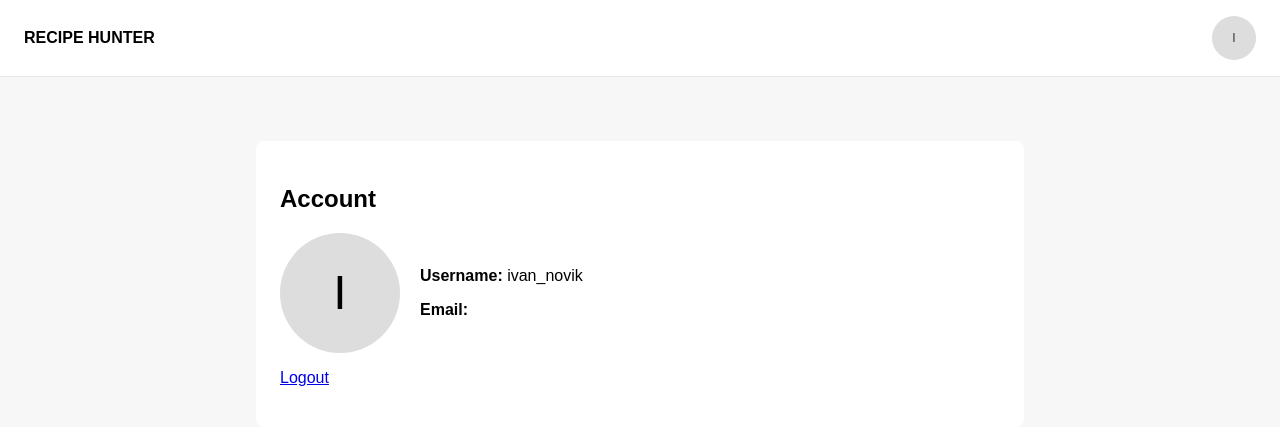
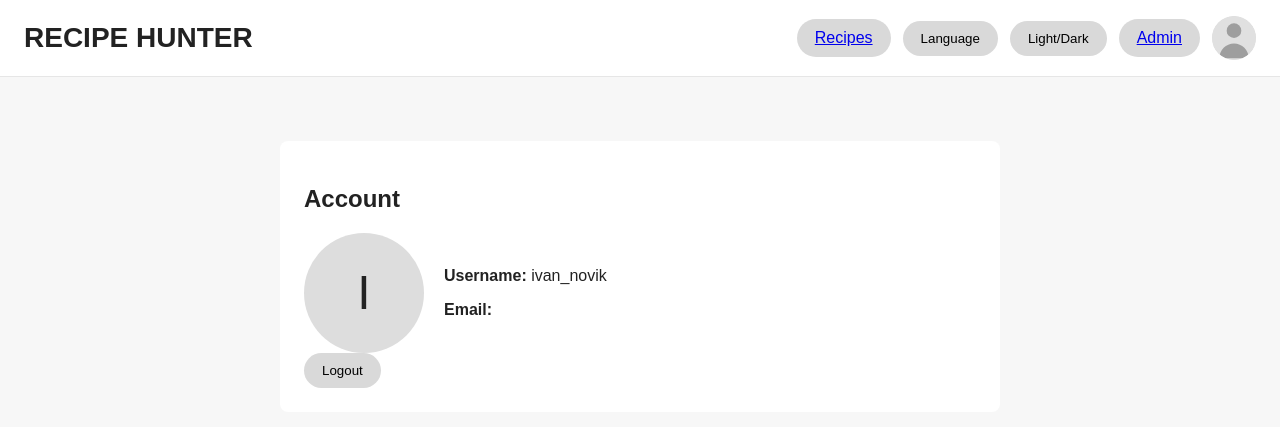
Before and after one commit to Tylonos/Recipe-Hunter, a Django app: page /recipes/account/ in a window 1280 px wide. Shown: the top 427 px of the page. Run offline with Django 5.2, Linux system fonts and the light colour scheme; a user stored in the database is signed in; data comes from the database, SQL or seed files in the repository; both versions use the stored data as it was after the commit.

Commit message:
accounts changes and modified login/aacount/reg pages

```diff
--- a/recipes/forms.py
+++ b/recipes/forms.py
@@ -7,6 +7,7 @@ from .models import Profile
 
 
 class UserRegisterForm(UserCreationForm):
+    username = forms.CharField(max_length=15, help_text='Required. 15 characters or fewer. Letters, digits and @/./+/-/_ only.')
     email = forms.EmailField(required=True)
 
     class Meta:
--- a/recipes/models.py
+++ b/recipes/models.py
@@ -9,6 +9,7 @@ class Recipe(models.Model):
     title = models.CharField(max_length=200)
     description = models.TextField()
     cooking_time = models.IntegerField()
+    author = models.ForeignKey('auth.User', on_delete=models.CASCADE, related_name='recipes', blank=True, null=True)
     image = models.ImageField(upload_to='recipe_images/', blank=True, null=True)
     created_at = models.DateTimeField(auto_now_add=True)
 
--- a/recipes/static/recipes/style.css
+++ b/recipes/static/recipes/style.css
@@ -98,6 +98,8 @@ body {
     font-size: 28px;
     font-weight: bold;
 }
+
+.brand { font-weight:700; font-size:28px; text-decoration:none; color:inherit }
 
 .topbar-right {
     display: flex;
--- a/recipes/views.py
+++ b/recipes/views.py
@@ -6,6 +6,7 @@ from django.contrib import messages
 from django.contrib.auth.decorators import login_required
 from django.contrib.auth.views import LoginView, LogoutView
 from .forms import UserRegisterForm, ProfileForm
+from .models import Profile
 
 
 def recipe_list(request):
@@ -24,9 +25,15 @@ def register(request):
         profile_form = ProfileForm(request.POST, request.FILES)
         if user_form.is_valid() and profile_form.is_valid():
             user = user_form.save()
-            profile = profile_form.save(commit=False)
-            profile.user = user
-            profile.save()
+            # A Profile is automatically created by the post_save signal for User.
+            # Use get_or_create to avoid UNIQUE constraint errors when a Profile
+            # already exists for the newly created user.
+            profile, created = Profile.objects.get_or_create(user=user)
+            # If the form uploaded an image, update the profile image.
+            image = profile_form.cleaned_data.get('image')
+            if image:
+                profile.image = image
+                profile.save()
             messages.success(request,'Your account has been created. You can now log in.')
             return redirect('recipes:login')
     else:
--- a/static/recipes/auth.css
+++ b/static/recipes/auth.css
@@ -4,7 +4,7 @@ body { font-family: Arial, sans-serif; background:#f7f7f7; margin:0 }
 .brand { font-weight:700 }
 .top-actions { display:flex; align-items:center }
 .profile-btn { display:inline-block; width:44px; height:44px; border-radius:50%; overflow:hidden; text-decoration:none; background:#ddd; color:#333; display:flex; align-items:center; justify-content:center }
-.profile-img { width:100%; height:100%; object-fit:cover }
+.profile-btn img.profile-img { width:44px; height:44px; display:block; object-fit:cover; border-radius:50% }
 .profile-placeholder { font-size:12px; padding:6px }
 .container { padding:24px }
 .auth-card { max-width:480px; margin:40px auto; background:#fff; padding:24px; border-radius:8px; box-shadow:0 2px 6px rgba(0,0,0,0.05) }
--- a/templates/base.html
+++ b/templates/base.html
@@ -5,23 +5,41 @@
     <meta charset="utf-8">
     <meta name="viewport" content="width=device-width, initial-scale=1">
     <title>Recipe Hunter</title>
+    <link rel="stylesheet" href="{% static 'recipes/style.css' %}">
     <link rel="stylesheet" href="{% static 'recipes/auth.css' %}">
   </head>
   <body>
     <header class="topbar">
-      <div class="brand">RECIPE HUNTER</div>
-      <div class="top-actions">
+      <div class="topbar-center">
+        <a href="{% url 'home' %}" class="brand">RECIPE HUNTER</a>
+      </div>
+
+      <div class="topbar-right">
+        {# Show Recipes link only when not inside the recipes app #}
+        {% if request.resolver_match and request.resolver_match.view_name == 'recipes:recipe_list' %}
+          {# on recipes list view: don't show Recipes button #}
+        {% else %}
+          <a href="{% url 'recipes:recipe_list' %}" class="small-btn">Recipes</a>
+        {% endif %}
+
+        <button class="small-btn">Language</button>
+        <button class="small-btn">Light/Dark</button>
+        {% if user.is_superuser %}
+          <a href="{% url 'admin:index' %}" class="small-btn">Admin</a>
+        {% endif %}
+
+        {# Profile/avatar button as image on the right (links to account or login) #}
         {% if user.is_authenticated %}
-          <a href="{% url 'recipes:account' %}" class="profile-btn">
-            {% if user.profile.image.url %}
+          <a href="{% url 'recipes:account' %}" class="profile-btn" title="Account">
+            {% if user.profile.image %}
               <img src="{{ user.profile.image.url }}" alt="profile" class="profile-img">
             {% else %}
-              <span class="profile-placeholder">{{ user.username|first|upper }}</span>
+              <img src="{% static 'recipes/default_avatar.svg' %}" alt="profile" class="profile-img">
             {% endif %}
           </a>
         {% else %}
-          <a href="{% url 'recipes:login' %}" class="profile-btn">
-            <span class="profile-placeholder">Login</span>
+          <a href="{% url 'recipes:login' %}" class="profile-btn" title="Login">
+            <img src="{% static 'recipes/default_avatar.svg' %}" alt="login" class="profile-img">
           </a>
         {% endif %}
       </div>
--- a/templates/recipes/account.html
+++ b/templates/recipes/account.html
@@ -4,7 +4,7 @@
   <h2>Account</h2>
   <div class="account-info">
     <div class="profile-large">
-      {% if user.profile.image.url %}
+      {% if user.profile.image %}
         <img src="{{ user.profile.image.url }}" alt="profile">
       {% else %}
         <div class="profile-placeholder-large">{{ user.username|first|upper }}</div>
@@ -15,6 +15,9 @@
       <p><strong>Email:</strong> {{ user.email }}</p>
     </div>
   </div>
-  <p><a href="{% url 'recipes:logout' %}">Logout</a></p>
+  <form method="post" action="{% url 'recipes:logout' %}">
+    {% csrf_token %}
+    <button type="submit" class="small-btn">Logout</button>
+  </form>
 </div>
 {% endblock %}
```
Also changed, not shown: recipes/admin.py (+25 -3 lines), recipes/templates/recipes/recipe_list.html (+5 -24 lines), db.sqlite3, recipes/migrations/0004_recipe_author.py (added), static/recipes/default_avatar.svg (added), templates/home.html (indentation only).
